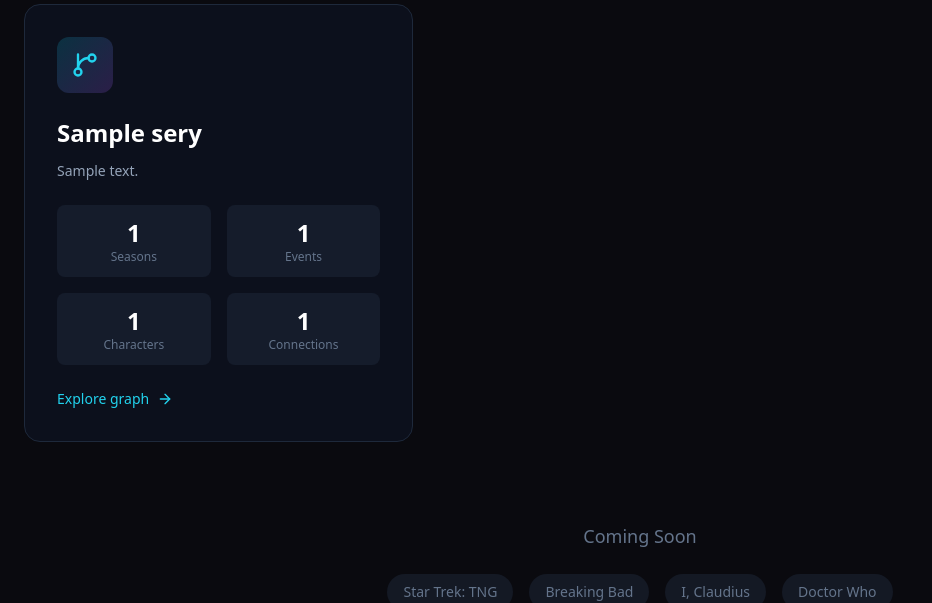
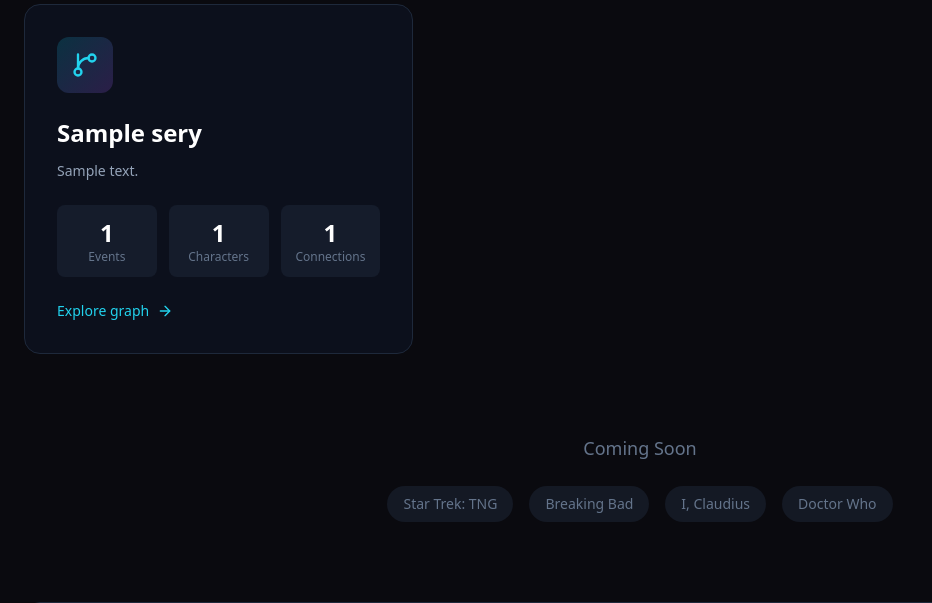
Before and after one commit to brandburner/fabula-web, a Django app: template templates/narrative/catalog.html in a window 1280 px wide. Shown: the part 396-999 px from the top of the page, without its empty margins (0-932 px from the left). Run offline with Django 5.2, Linux system fonts and the light colour scheme; the template is opened without the code that fills it: most values are stand-ins (such as "Sample title", 1, 10 or a date in 2020); some libraries are stand-ins or nearby versions.

Commit message:
Remove Seasons count from series cards
Switch to 3-column grid for Events, Characters, Connections.

Co-Authored-By: Claude Opus 4.5 <noreply@anthropic.com>

```diff
--- a/templates/narrative/catalog.html
+++ b/templates/narrative/catalog.html
@@ -44,11 +44,7 @@
                 {% endif %}
 
                 {# Stats Grid #}
-                <div class="grid grid-cols-2 gap-4 mb-6">
-                    <div class="rounded-lg bg-slate-800/50 p-3 text-center">
-                        <div class="text-2xl font-bold text-white">{{ item.season_count }}</div>
-                        <div class="text-xs text-slate-500">Seasons</div>
-                    </div>
+                <div class="grid grid-cols-3 gap-3 mb-6">
                     <div class="rounded-lg bg-slate-800/50 p-3 text-center">
                         <div class="text-2xl font-bold text-white">{{ item.event_count|default:0 }}</div>
                         <div class="text-xs text-slate-500">Events</div>
```
